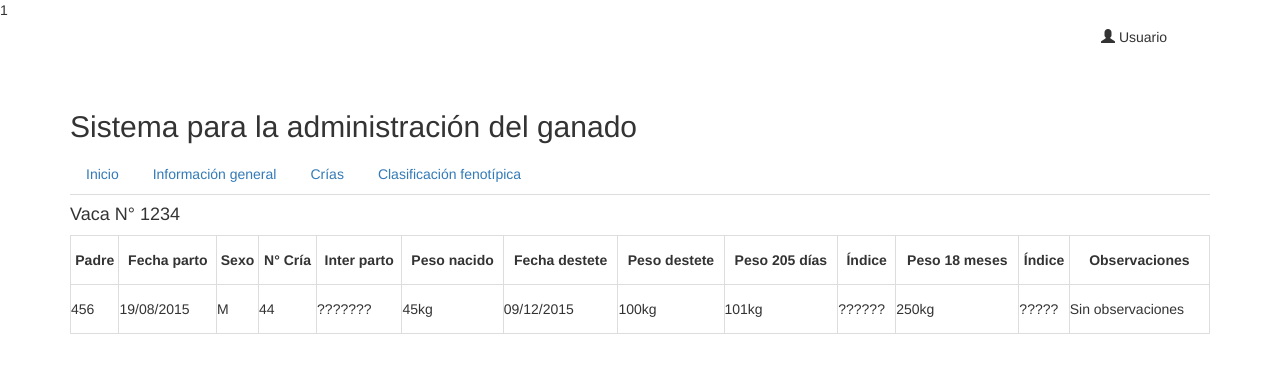
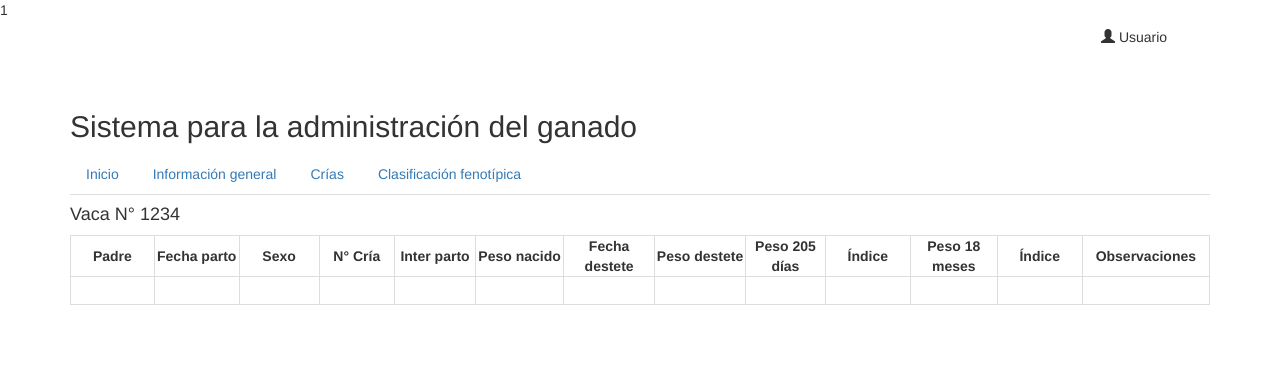
Before and after one commit to Roox01/hacienda, a PHP site: page /vista_animales.php?crias in a window 1280 px wide. Shown: the top 373 px of the page. Run offline with PHP 8.4, Linux system fonts and the light colour scheme; a user stored in the database is signed in.

Commit message:
Correciones vistas

```diff
--- a/css/estilos_generales.css
+++ b/css/estilos_generales.css
@@ -347,3 +347,34 @@ body > div.container > ul.col-sm-8.visible-lg.visible-md > li > span.col-sm-9 >
     -ms-transition-timing-function:  ease;
     transition-timing-function: ease;
 }
+
+body > div.container > div > form > table > tbody > tr > td > input{
+    border-color: transparent;
+    background: transparent;
+    color:#333333;
+    border-radius: 5px;
+    line-height: 150%;
+    width: 100%;
+}
+
+body > div.container > div > form > table > tbody > tr > td > input:hover{
+    border-color: initial;
+
+    -webkit-transition-property:all;
+    -moz-transition-property:all;
+    -o-transition-property:all;
+    -ms-transition-property:all;
+    transition-property:all;
+
+    -webkit-transition-duration:0.5s;
+    -moz-transition-duration:0.5s;
+    -o-transition-duration:0.5s;
+    -ms-transition-duration:0.5s;
+    transition-duration:0.5s;
+
+    -webkit-transition-timing-function:  ease;
+    -moz-transition-timing-function:  ease;
+    -o-transition-timing-function:  ease;
+    -ms-transition-timing-function:  ease;
+    transition-timing-function: ease;
+}
--- a/datos_crias.php
+++ b/datos_crias.php
@@ -1,5 +1,6 @@
 <h4>Vaca N° 1234</h4>
 <div class="table-responsive">
+    <form>
         <table class="table-bordered" style="width: 100%">
             <tr style="text-align: center">
                 <td><strong>Padre</strong></td>
@@ -17,19 +18,20 @@
                 <td><strong>Observaciones</strong></td>
             </tr>
             <tr>
-          <td>456</td>
-          <td>19/08/2015</td>
-          <td>M</td>
-          <td>44</td>
-          <td>???????</td>
-          <td>45kg</td>
-          <td>09/12/2015</td>
-          <td>100kg</td>
-          <td>101kg</td>
-          <td>??????</td>
-          <td>250kg</td>
-          <td>?????</td>
-          <td>Sin observaciones</td>
+                <td><input type="text" id="input_0" disabled></td>
+                <td><input type="text" id="input_1" disabled></td>
+                <td><input type="text" id="input_2" disabled></td>
+                <td><input type="text" id="input_3" disabled></td>
+                <td><input type="text" id="input_4" disabled></td>
+                <td><input type="text" id="input_5" disabled></td>
+                <td><input type="text" id="input_6"></td>
+                <td><input type="text" id="input_7"></td>
+                <td><input type="text" id="input_8"></td>
+                <td><input type="text" id="input_9"></td>
+                <td><input type="text" id="input_10"></td>
+                <td><input type="text" id="input_11"></td>
+                <td><input type="text" id="input_12"</td>
             </tr>
         </table>
+    </form>
 </div>
--- a/datos_generales.php
+++ b/datos_generales.php
@@ -1,6 +1,7 @@
 <h4>Vaca N° <?php echo $_SESSION['vaca']?></h4>
 <div class="col-sm-8">
-    <table class="table table-hover col-sm-8" id="datos_generales">
+    <form>
+    <table class="table col-sm-8" id="datos_generales">
         <tr>
             <td class="col-sm-3"><strong>Número</strong></td>
             <td class="col-sm-9 res"><input type="text" id="input_0" disabled></td>
@@ -67,6 +68,7 @@
             <option>Traslado</option>
         </select>
     </span>
+    </form>
 </div>
 <div class="col-sm-4">
     <div class="row">
```
Lines whose indentation alone changed are shown as unchanged.
